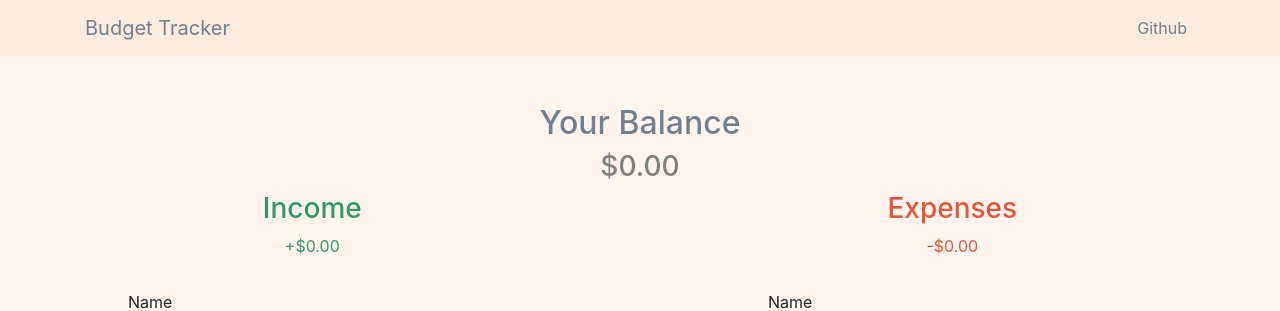
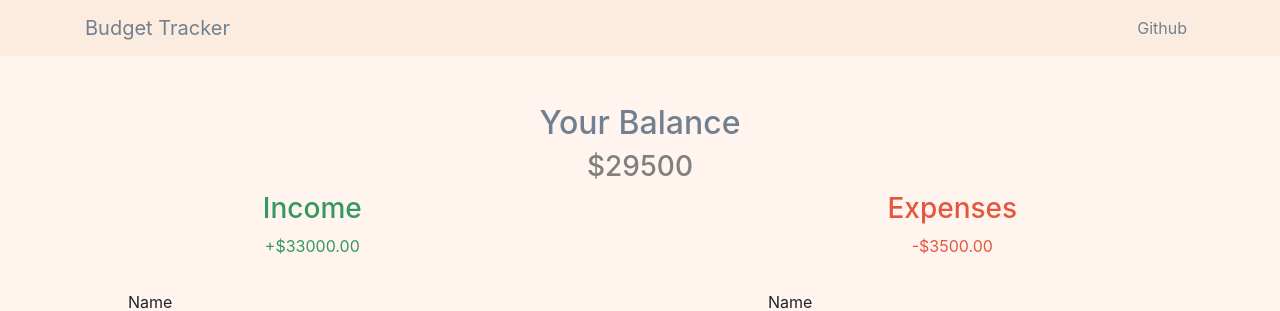
Before and after one commit to smkattoula/MERN-Budget-Tracker, a React (Create React App) app in the folder client/: page / in a window 1280 px wide. Shown: the top 311 px of the page. Built offline with nearby package versions, Linux system fonts and the light colour scheme.

Commit message:
add deleteTransaction function to GlobalState, add onSubmit validation

```diff
--- a/client/src/components/AddTransaction.js
+++ b/client/src/components/AddTransaction.js
@@ -22,6 +22,7 @@ const AddTransaction = () => {
   const onSubmitIncome = (e) => {
     e.preventDefault();
 
+    if (incomeText !== "") {
       const newIncomeTransaction = {
         id: uuidv4(),
         incomeText,
@@ -34,6 +35,7 @@ const AddTransaction = () => {
         incomeText: "",
         incomeAmount: 0,
       });
+    }
   };
 
   const [expense, setExpense] = useState({
@@ -52,6 +54,7 @@ const AddTransaction = () => {
   const onSubmitExpense = (e) => {
     e.preventDefault();
 
+    if (expenseText !== "") {
       const newExpenseTransaction = {
         id: uuidv4(),
         expenseText,
@@ -64,6 +67,7 @@ const AddTransaction = () => {
         expenseText: "",
         expenseAmount: 0,
       });
+    }
   };
 
   return (
--- a/client/src/components/Balance.js
+++ b/client/src/components/Balance.js
@@ -1,18 +1,38 @@
-import React from "react";
+import React, { useContext } from "react";
+import { GlobalContext } from "../context/GlobalState";
+import IncomeTransaction from "./IncomeTransaction";
 
 const Balance = () => {
+  const { incomeTransactions, expenseTransactions } = useContext(GlobalContext);
+
+  const incomeAmount = incomeTransactions.map(
+    (incomeTransaction) => incomeTransaction.incomeAmount
+  );
+
+  const expenseAmount = expenseTransactions.map(
+    (expenseTransaction) => expenseTransaction.expenseAmount
+  );
+
+  const totalIncome = incomeAmount
+    .reduce((acc, item) => (acc += item), 0)
+    .toFixed(2);
+
+  const totalExpense = expenseAmount
+    .reduce((acc, item) => (acc += item), 0)
+    .toFixed(2);
+
   return (
     <div className="balance">
       <h2>Your Balance</h2>
-      <h3>$0.00</h3>
+      <h3>${totalIncome - totalExpense}</h3>
       <div className="income-expense">
         <div className="plus">
           <h3>Income</h3>
-          <p>+$0.00</p>
+          <p>+${totalIncome}</p>
         </div>
         <div className="minus">
           <h3>Expenses</h3>
-          <p>-$0.00</p>
+          <p>-${totalExpense}</p>
         </div>
       </div>
     </div>
--- a/client/src/components/ExpenseTransaction.js
+++ b/client/src/components/ExpenseTransaction.js
@@ -1,6 +1,8 @@
-import React from "react";
+import React, { useContext } from "react";
+import { GlobalContext } from "../context/GlobalState";
 
 const ExpenseTransaction = ({ expenseTransaction }) => {
+  const { deleteTransaction } = useContext(GlobalContext);
   return (
     <li className="transaction expense">
       <span className="transaction-text">
@@ -9,7 +11,10 @@ const ExpenseTransaction = ({ expenseTransaction }) => {
       <span className="transaction-amount">
         ${expenseTransaction.expenseAmount}
       </span>
-      <button className="delete-btn">
+      <button
+        className="delete-btn"
+        onClick={() => deleteTransaction(expenseTransaction.id)}
+      >
         <i className="fas fa-trash"></i>
       </button>
     </li>
--- a/client/src/components/IncomeTransaction.js
+++ b/client/src/components/IncomeTransaction.js
@@ -1,13 +1,18 @@
-import React from "react";
+import React, { useContext } from "react";
+import { GlobalContext } from "../context/GlobalState";
 
 const IncomeTransaction = ({ incomeTransaction }) => {
+  const { deleteTransaction } = useContext(GlobalContext);
   return (
     <li className="transaction income">
       <span className="transaction-text">{incomeTransaction.incomeText}:</span>
       <span className="transaction-amount">
         ${incomeTransaction.incomeAmount}
       </span>
-      <button className="delete-btn">
+      <button
+        className="delete-btn"
+        onClick={() => deleteTransaction(incomeTransaction.id)}
+      >
         <i className="fas fa-trash"></i>
       </button>
     </li>
--- a/client/src/context/AppReducer.js
+++ b/client/src/context/AppReducer.js
@@ -10,6 +10,16 @@ export default (state, action) => {
         ...state,
         expenseTransactions: [action.payload, ...state.expenseTransactions],
       };
+    case "DELETE_TRANSACTION":
+      return {
+        ...state,
+        incomeTransactions: state.incomeTransactions.filter(
+          (incomeTransaction) => incomeTransaction.id !== action.payload
+        ),
+        expenseTransactions: state.expenseTransactions.filter(
+          (expenseTransaction) => expenseTransaction.id !== action.payload
+        ),
+      };
     default:
       return state;
   }
--- a/client/src/context/GlobalState.js
+++ b/client/src/context/GlobalState.js
@@ -32,6 +32,14 @@ export const GlobalContextProvider = ({ children }) => {
       payload: expenseTransaction,
     });
   };
+
+  const deleteTransaction = (id) => {
+    dispatch({
+      type: "DELETE_TRANSACTION",
+      payload: id,
+    });
+  };
+
   return (
     <GlobalContext.Provider
       value={{
@@ -39,6 +47,7 @@ export const GlobalContextProvider = ({ children }) => {
         expenseTransactions: state.expenseTransactions,
         addIncome,
         addExpense,
+        deleteTransaction,
       }}
     >
       {children}
```
Lines whose indentation alone changed are shown as unchanged.
